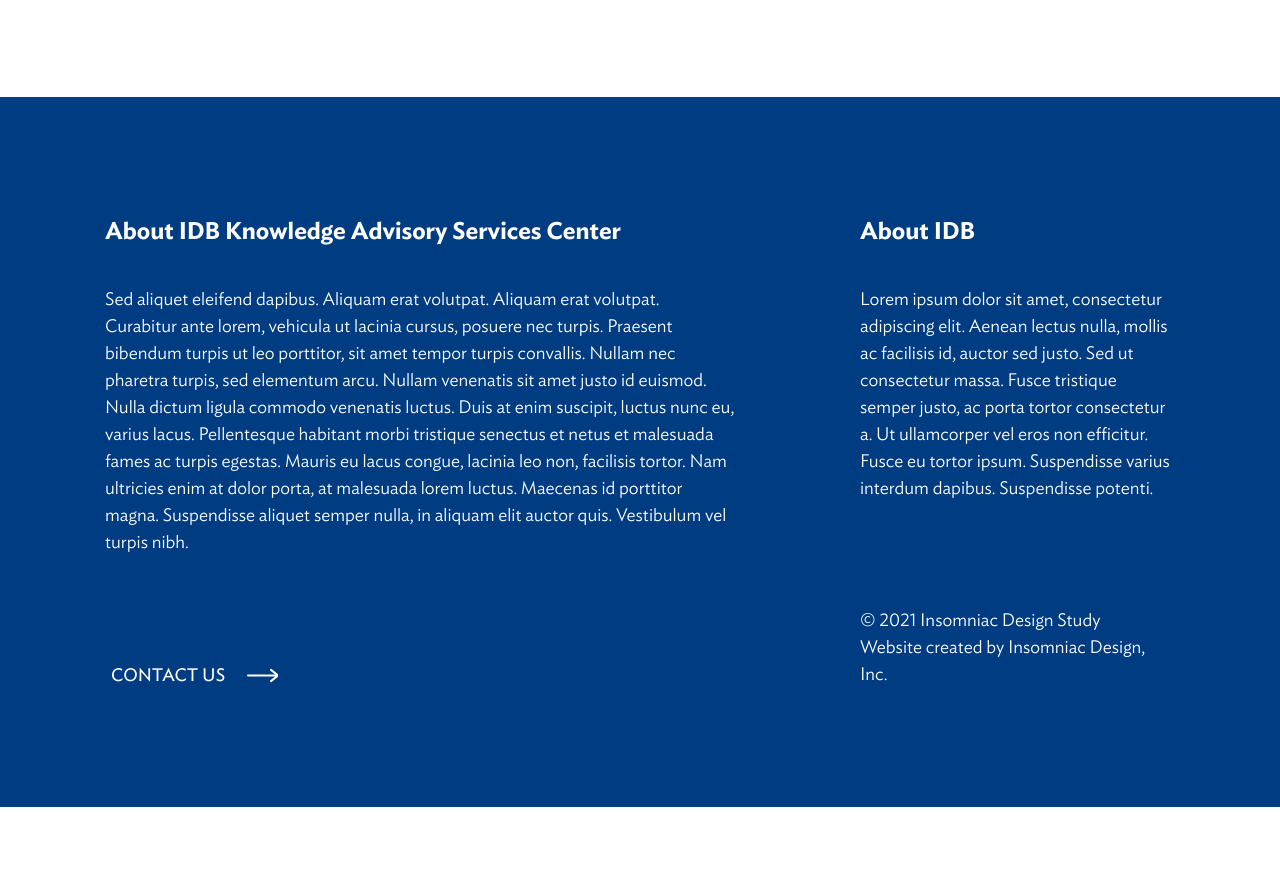
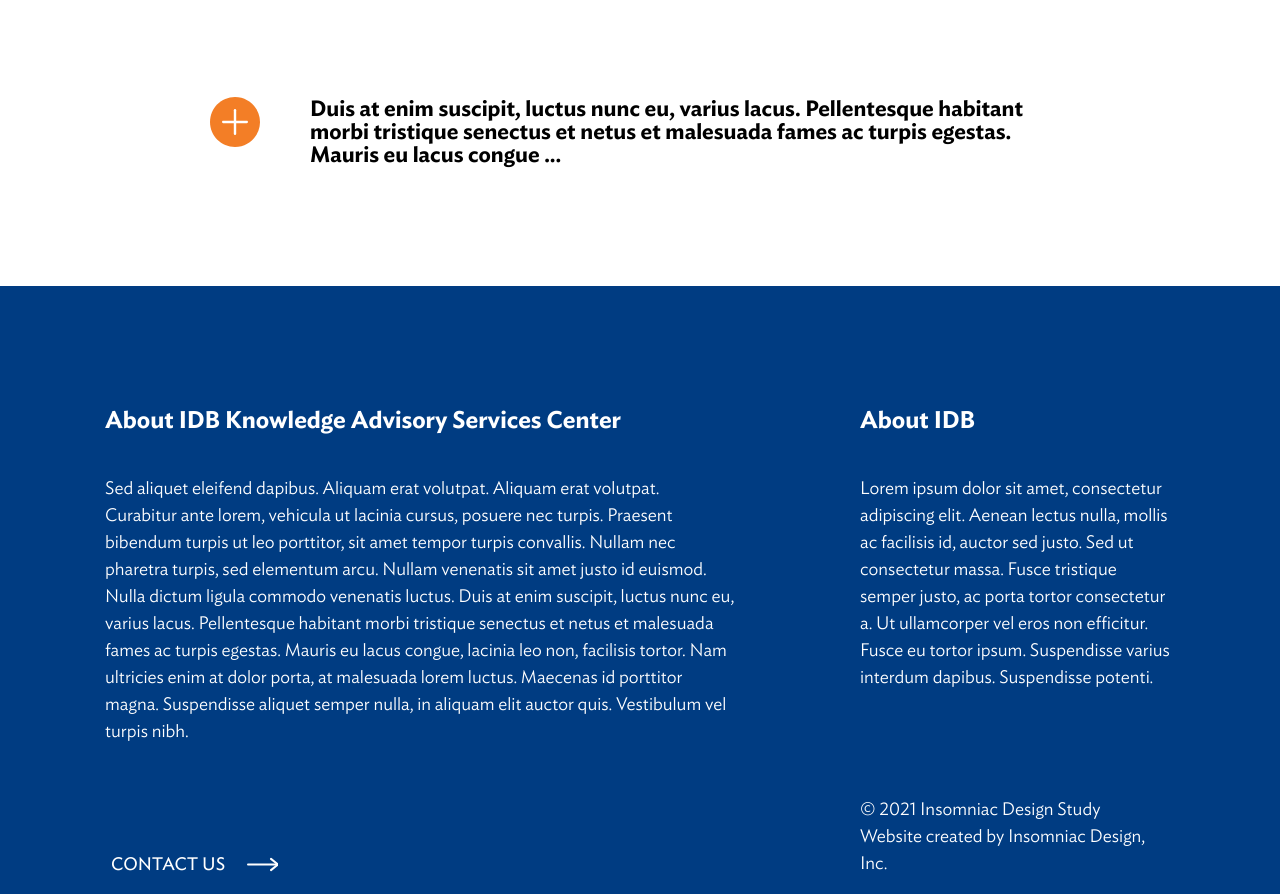
Before and after one commit to reutki/IDS, a website: page src/html/views/index.html in a window 1280 px wide. Shown: the part 2203-3097 px from the top of the page. Before the commit the page ends 3010 px from the top, so only its background shows below. Drawn offline with nearby package versions, Linux system fonts and the light colour scheme; files that its build step writes are made by us from their sources; files whose address does not match are found by name.

Commit message:
added | dropdown | component

```diff
--- a/src/html/views/index.html
+++ b/src/html/views/index.html
@@ -120,6 +120,20 @@
         </div>
       </section>
       <!-- .message  -->
+      <section class="dropdown">
+        <div class="container">
+          <div class="dropdown-content">
+            <a><img src="../../img/button_plus.svg" alt="plus button" /></a>
+            <h5>
+              Duis at enim suscipit, luctus nunc eu, varius lacus. Pellentesque
+              habitant morbi tristique senectus et netus et malesuada fames ac
+              turpis egestas. Mauris eu lacus congue ...
+            </h5>
+          </div>
+        </div>
+      </section>
+
+      <!-- .dropdown -->
     </main>
     <!-- .main-wrapper -->
     <footer class="main-footer">
--- a/src/scss/components/_dropdown.scss
+++ b/src/scss/components/_dropdown.scss
@@ -0,0 +1,13 @@
+.dropdown {
+  margin-bottom: 120px;
+}
+.dropdown-content {
+  display: grid;
+  grid-template-columns: max-content auto;
+  column-gap: 50px;
+  justify-content: center;
+
+  h5 {
+    max-width: 760px;
+  }
+}
```
Also changed, not shown: src/img/button_plus.svg (added), src/scss/components/_journey.scss (added).
